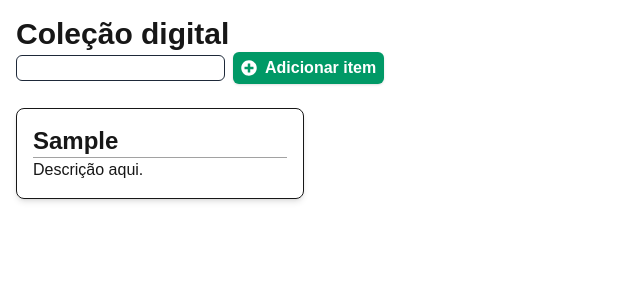
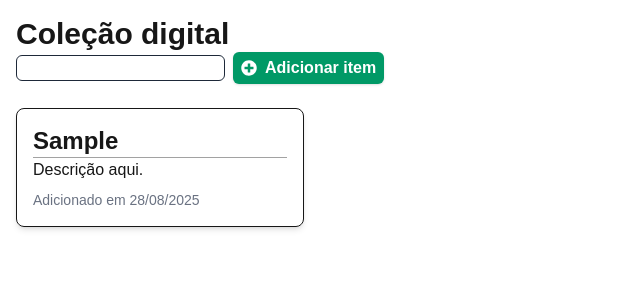
Before and after one commit to gab-souza-martins/digital-collection, a Next.js app: page / in a window 1280 px wide. Both pictures are taken after typing "Sample" into the empty fields and a click on the button "Adicionar item". Shown: the top 300 px of the page, without its empty margins (0-640 px from the left). Built offline with nearby package versions, Linux system fonts and the light colour scheme.

Commit message:
ItemCard agora mosta a data em que foi adicionado

```diff
--- a/src/app/Components/ItemCard.tsx
+++ b/src/app/Components/ItemCard.tsx
@@ -3,11 +3,16 @@ interface ItemCardProps {
 }
 
 const ItemCard: React.FC<ItemCardProps> = ({ title }) => {
+   const date: Date = new Date();
+
    return (
       <div className="w-2xs border rounded-lg p-4 shadow-md">
          <h2 className="text-2xl font-semibold">{title}</h2>
          <hr className="opacity-40" />
          <p>Descrição aqui.</p>
+         <p className="text-sm text-gray-500 mt-2">
+            Adicionado em {date.toLocaleDateString("pt-BR")}
+         </p>
       </div>
    );
 };
```
